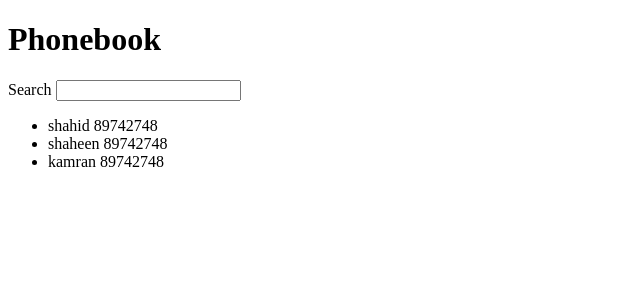
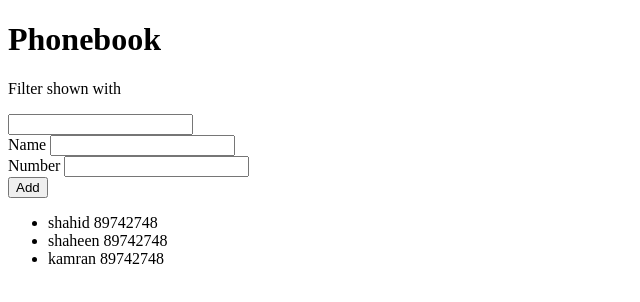
Before and after one commit to shahidafridi-321/Notes-app, a React (Vite) app in the folder frontend/: page / in a window 1280 px wide. Shown: the top 302 px of the page, without its empty margins (0-640 px from the left). Built offline with nearby package versions, Linux system fonts and the light colour scheme.

Commit message:
Add functionality for search,update number,new entry

```diff
--- a/frontend/src/Phonebook.jsx
+++ b/frontend/src/Phonebook.jsx
@@ -3,11 +3,54 @@ import React, { useState } from "react";
 export const Phonebook = ({ data }) => {
 	const [persons, setPersons] = useState(data);
 	const [searchPerson, setSearchPerson] = useState("");
+	const [newPerson, setNewPerson] = useState({ id: 0, name: "", number: "" });
 
 	const handleChange = (e) => {
 		setSearchPerson(e.target.value);
 	};
 
+	const handleSubmit = (e) => {
+		e.preventDefault();
+		if (!newPerson.name || !newPerson.number) {
+			return;
+		}
+		const isPersonPresent = persons.find(
+			(person) => person.name === newPerson.name
+		);
+		if (isPersonPresent) {
+			const updatedPerson = {
+				id: isPersonPresent.id,
+				name: newPerson.name,
+				number: newPerson.number,
+			};
+			const confirm = window.confirm(
+				`${isPersonPresent.name} is already in the list . Do you update The number?`
+			);
+			if (confirm) {
+				setPersons((prev) =>
+					prev.map((person) =>
+						person.id == updatedPerson.id ? updatedPerson : person
+					)
+				);
+				setNewPerson({ id: 0, name: "", number: "" });
+				return;
+			} else return;
+		}
+		setPersons([...persons, newPerson]);
+		setNewPerson({ id: 0, name: "", number: "" });
+	};
+
+	const handleNameChange = (e) => {
+		setNewPerson({
+			...newPerson,
+			name: e.target.value,
+			id: persons.length + 1,
+		});
+	};
+
+	const handleNumberChange = (e) => {
+		setNewPerson({ ...newPerson, number: e.target.value });
+	};
 	const filteredPersons = persons.filter((person) =>
 		person.name.toLowerCase().startsWith(searchPerson.toLowerCase())
 	);
@@ -15,8 +58,29 @@ export const Phonebook = ({ data }) => {
 		<div>
 			<h1>Phonebook</h1>
 			<div>
-				Search{" "}
+				<p>Filter shown with</p>
 				<input type="text" onChange={handleChange} value={searchPerson} />
+			</div>
+			<div>
+				<form onSubmit={handleSubmit}>
+					<div>
+						Name{" "}
+						<input
+							type="text"
+							onChange={handleNameChange}
+							value={newPerson.name}
+						/>
+					</div>
+					<div>
+						Number{" "}
+						<input
+							type="number"
+							onChange={handleNumberChange}
+							value={newPerson.number}
+						/>
+					</div>
+					<button type="submit">Add</button>
+				</form>
 			</div>
 			<ul>
 				{filteredPersons.map((person) => (
```
